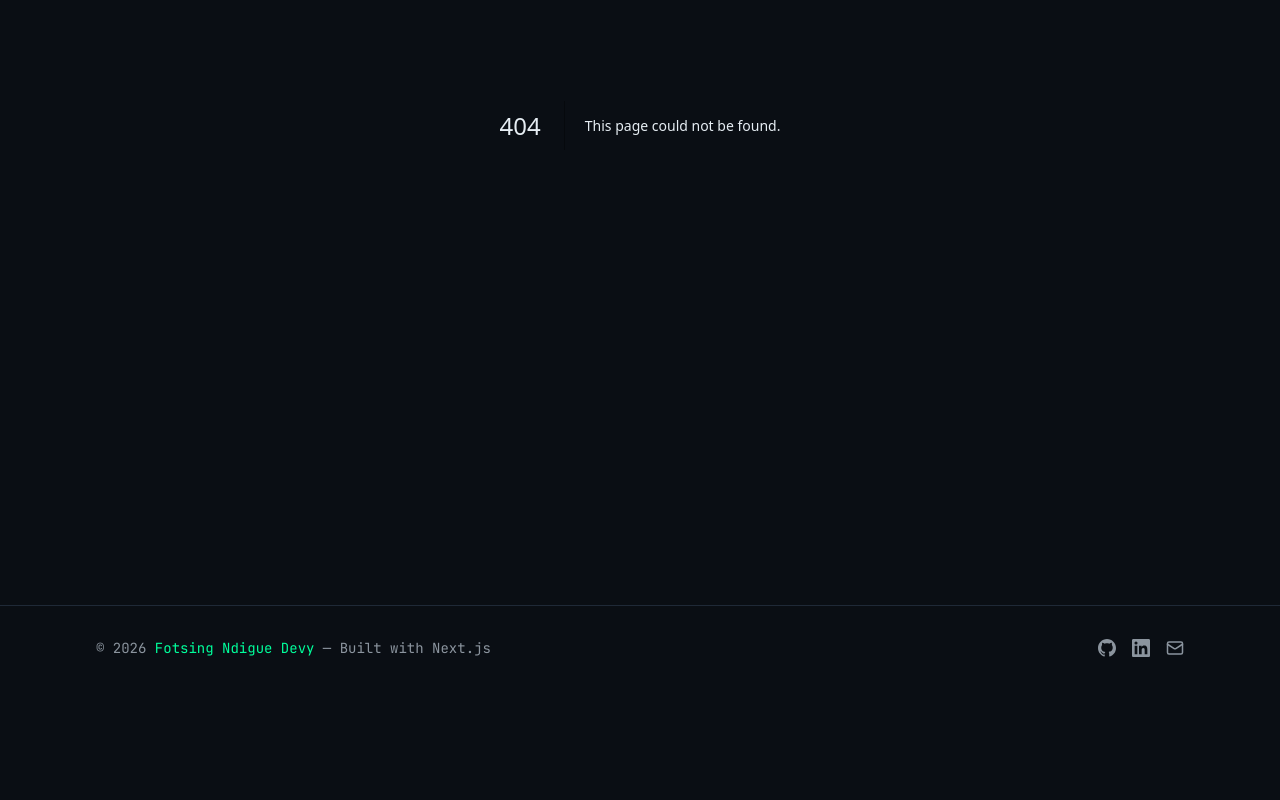
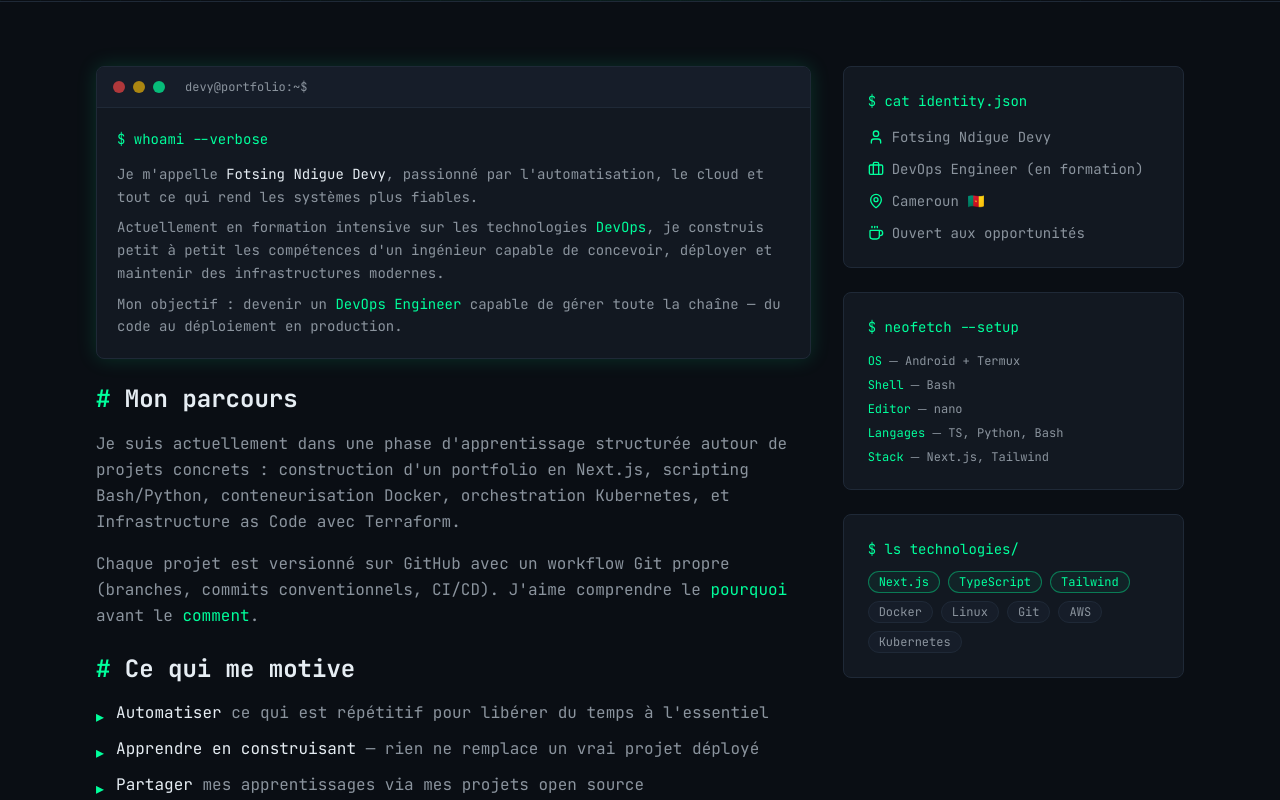
Before and after one commit to fotsingndiguedevy-dev/Portfolio-, a Next.js app: page /about in a window 1280 px wide. Before the commit this address had no page. Shown: the part 340-1140 px from the top of the page. Before the commit the page ends 1030 px from the top, so only its background shows below. Built offline with nearby package versions, Linux system fonts and the light colour scheme.

Commit message:
feat(about): add about page with identity and setup cards

```diff
--- /dev/null
+++ b/app/about/page.tsx
@@ -0,0 +1,177 @@
+import PageHeader from "@/components/ui/PageHeader";
+import Terminal from "@/components/ui/Terminal";
+import Badge from "@/components/ui/Badge";
+import { User, MapPin, Briefcase, Coffee } from "lucide-react";
+
+export const metadata = {
+  title: "À propos | Fotsing Ndigue Devy",
+  description: "Découvrez mon parcours, ma passion pour le DevOps et mon setup.",
+};
+
+export default function AboutPage() {
+  return (
+    <>
+      <PageHeader
+        command="cat about.md"
+        title="À propos"
+        subtitle="Quelques lignes pour mieux me connaître"
+      />
+
+      <section className="container-custom py-12 md:py-16">
+        <div className="grid md:grid-cols-3 gap-8">
+          {/* Colonne principale */}
+          <div className="md:col-span-2 space-y-6">
+            <Terminal title="devy@portfolio:~$">
+              <div className="space-y-3">
+                <p className="text-accent-green">$ whoami --verbose</p>
+                <div className="space-y-2 text-text-muted">
+                  <p>
+                    Je m&apos;appelle{" "}
+                    <span className="text-text">Fotsing Ndigue Devy</span>,
+                    passionné par l&apos;automatisation, le cloud et tout ce qui
+                    rend les systèmes plus fiables.
+                  </p>
+                  <p>
+                    Actuellement en formation intensive sur les technologies{" "}
+                    <span className="text-accent-green">DevOps</span>, je
+                    construis petit à petit les compétences d&apos;un ingénieur
+                    capable de concevoir, déployer et maintenir des
+                    infrastructures modernes.
+                  </p>
+                  <p>
+                    Mon objectif : devenir un{" "}
+                    <span className="text-accent-green">
+                      DevOps Engineer
+                    </span>{" "}
+                    capable de gérer toute la chaîne — du code au déploiement en
+                    production.
+                  </p>
+                </div>
+              </div>
+            </Terminal>
+
+            <div className="space-y-4">
+              <h2 className="text-2xl font-mono font-bold text-text">
+                <span className="text-accent-green">#</span> Mon parcours
+              </h2>
+              <p className="text-text-muted leading-relaxed">
+                Je suis actuellement dans une phase d&apos;apprentissage
+                structurée autour de projets concrets : construction d&apos;un
+                portfolio en Next.js, scripting Bash/Python, conteneurisation
+                Docker, orchestration Kubernetes, et Infrastructure as Code avec
+                Terraform.
+              </p>
+              <p className="text-text-muted leading-relaxed">
+                Chaque projet est versionné sur GitHub avec un workflow Git
+                propre (branches, commits conventionnels, CI/CD). J&apos;aime
+                comprendre le{" "}
+                <span className="text-accent-green">pourquoi</span> avant le{" "}
+                <span className="text-accent-green">comment</span>.
+              </p>
+            </div>
+
+            <div className="space-y-4">
+              <h2 className="text-2xl font-mono font-bold text-text">
+                <span className="text-accent-green">#</span> Ce qui me motive
+              </h2>
+              <ul className="space-y-2 text-text-muted">
+                <li className="flex items-start gap-3">
+                  <span className="text-accent-green mt-1">▸</span>
+                  <span>
+                    <span className="text-text">Automatiser</span> ce qui est
+                    répétitif pour libérer du temps à l&apos;essentiel
+                  </span>
+                </li>
+                <li className="flex items-start gap-3">
+                  <span className="text-accent-green mt-1">▸</span>
+                  <span>
+                    <span className="text-text">Apprendre en construisant</span>{" "}
+                    — rien ne remplace un vrai projet déployé
+                  </span>
+                </li>
+                <li className="flex items-start gap-3">
+                  <span className="text-accent-green mt-1">▸</span>
+                  <span>
+                    <span className="text-text">Partager</span> mes
+                    apprentissages via mes projets open source
+                  </span>
+                </li>
+              </ul>
+            </div>
+          </div>
+
+          {/* Colonne latérale */}
+          <aside className="space-y-6">
+            {/* Carte identité */}
+            <div className="bg-bg-soft border border-border rounded-lg p-6 space-y-4">
+              <h3 className="font-mono text-sm text-accent-green">
+                $ cat identity.json
+              </h3>
+              <div className="space-y-3 text-sm">
+                <div className="flex items-center gap-2 text-text-muted">
+                  <User size={16} className="text-accent-green" />
+                  <span>Fotsing Ndigue Devy</span>
+                </div>
+                <div className="flex items-center gap-2 text-text-muted">
+                  <Briefcase size={16} className="text-accent-green" />
+                  <span>DevOps Engineer (en formation)</span>
+                </div>
+                <div className="flex items-center gap-2 text-text-muted">
+                  <MapPin size={16} className="text-accent-green" />
+                  <span>Cameroun 🇨🇲</span>
+                </div>
+                <div className="flex items-center gap-2 text-text-muted">
+                  <Coffee size={16} className="text-accent-green" />
+                  <span>Ouvert aux opportunités</span>
+                </div>
+              </div>
+            </div>
+
+            {/* Carte setup */}
+            <div className="bg-bg-soft border border-border rounded-lg p-6 space-y-4">
+              <h3 className="font-mono text-sm text-accent-green">
+                $ neofetch --setup
+              </h3>
+              <div className="space-y-2 text-xs font-mono">
+                <p className="text-text-muted">
+                  <span className="text-accent-green">OS</span> ─ Android + Termux
+                </p>
+                <p className="text-text-muted">
+                  <span className="text-accent-green">Shell</span> ─ Bash
+                </p>
+                <p className="text-text-muted">
+                  <span className="text-accent-green">Editor</span> ─ nano
+                </p>
+                <p className="text-text-muted">
+                  <span className="text-accent-green">Langages</span> ─ TS,
+                  Python, Bash
+                </p>
+                <p className="text-text-muted">
+                  <span className="text-accent-green">Stack</span> ─ Next.js,
+                  Tailwind
+                </p>
+              </div>
+            </div>
+
+            {/* Carte technologies */}
+            <div className="bg-bg-soft border border-border rounded-lg p-6 space-y-3">
+              <h3 className="font-mono text-sm text-accent-green mb-2">
+                $ ls technologies/
+              </h3>
+              <div className="flex flex-wrap gap-2">
+                <Badge variant="accent">Next.js</Badge>
+                <Badge variant="accent">TypeScript</Badge>
+                <Badge variant="accent">Tailwind</Badge>
+                <Badge>Docker</Badge>
+                <Badge>Linux</Badge>
+                <Badge>Git</Badge>
+                <Badge>AWS</Badge>
+                <Badge>Kubernetes</Badge>
+              </div>
+            </div>
+          </aside>
+        </div>
+      </section>
+    </>
+  );
+}
```
